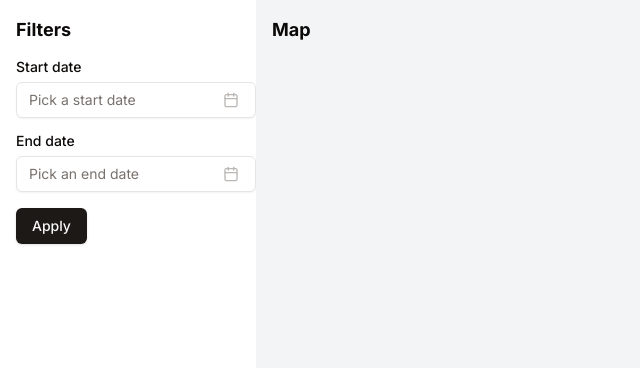
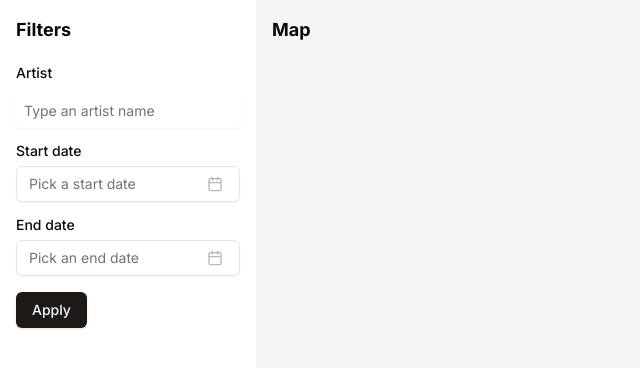
Before and after one commit to eduardogenari/gighub, a Next.js app: page / in a window 1280 px wide. Shown: the top 368 px of the page, without its empty margins (0-640 px from the left). Built offline with nearby package versions, Linux system fonts and the light colour scheme.

Commit message:
Create search item component and add artists search

```diff
--- a/app/map/page.tsx
+++ b/app/map/page.tsx
@@ -5,6 +5,7 @@ import Filters from "@/components/Filters";
 import Spinner from "@/components/Spinner";
 import { NavigationMenu } from "@/components/ui/navigation-menu";
 import type { Event } from "@/types/event";
+import type { Artist } from "@/types/artist";
 import { YYYYMMDDToDate } from "@/lib/utils";
 
 export default async function Page({
@@ -46,6 +47,14 @@ export default async function Page({
   );
   let events = JSON.parse(eventsFile);
 
+  // Read artists from file
+  const artistsFile = await fs.readFile(
+    process.cwd() + "/app/map/artists.json",
+    "utf8"
+  );
+  let artists = JSON.parse(artistsFile);
+  artists = artists.map((artist: Artist) => artist.name)
+
   // Filter by start date and end date
   if (startDate && endDate) {
     events = events.filter((event: { date: string }) => {
@@ -61,7 +70,7 @@ export default async function Page({
       <div className="w-1/5 bg-white p-4">
         <h1 className="text-lg font-bold mb-4">Filters</h1>
         <NavigationMenu></NavigationMenu>
-        <Filters />
+        <Filters artists={artists} />
       </div>
       <div className="w-4/5 bg-gray-100">
         <Map markers={events} />
--- a/app/page.tsx
+++ b/app/page.tsx
@@ -10,7 +10,7 @@ export default function Home() {
       <div className="w-1/5 bg-white p-4">
         <h1 className="text-lg font-bold mb-4">Filters</h1>
         <NavigationMenu></NavigationMenu>
-        <Filters />
+        <Filters artists={[]} />
       </div>
 
       <div className="w-4/5 bg-gray-100 p-4">
--- a/components/CalendarItem.tsx
+++ b/components/CalendarItem.tsx
@@ -1,7 +1,5 @@
 import { format } from "date-fns";
 import { CalendarIcon } from "lucide-react";
-import { z } from "zod";
-
 import { cn } from "@/lib/utils";
 import { Button } from "@/components/ui/button";
 import { Calendar } from "@/components/ui/calendar";
@@ -42,7 +40,7 @@ export default function CalendarItem({
                 <Button
                   variant={"outline"}
                   className={cn(
-                    "w-[240px] pl-3 text-left font-normal",
+                    "pl-3 text-left font-normal",
                     !field.value && "text-muted-foreground"
                   )}
                 >
--- a/components/Filters.tsx
+++ b/components/Filters.tsx
@@ -1,17 +1,18 @@
 "use client";
 
 import { zodResolver } from "@hookform/resolvers/zod";
-import { useForm } from "react-hook-form";
 import { z } from "zod";
-
 import { Button } from "./ui/button";
 import { Form } from "@/components/ui/form";
+import { useForm } from "react-hook-form";
 import CalendarItem from "./CalendarItem";
+import SearchItem from "./SearchItem";
 import { useRouter } from "next/navigation";
 import { format } from "url";
 import { dateToYYYYMMDD } from "@/lib/utils";
 
 const FormSchema = z.object({
+  artist: z.string(),
   startDate: z.date({
     required_error: "A start date is required.",
   }),
@@ -20,7 +21,7 @@ const FormSchema = z.object({
   }),
 });
 
-export default function Filters() {
+export default function Filters({ artists }: { artists: string[] }) {
   const router = useRouter();
 
   const form = useForm<z.infer<typeof FormSchema>>({
@@ -33,6 +34,7 @@ export default function Filters() {
       query: {
         startDate: dateToYYYYMMDD(data.startDate),
         endDate: dateToYYYYMMDD(data.endDate),
+        artist: data.artist,
       },
     });
     router.push(url);
@@ -41,6 +43,13 @@ export default function Filters() {
   return (
     <Form {...form}>
       <form onSubmit={form.handleSubmit(onSubmit)} className="space-y-4">
+        <SearchItem
+          form={form}
+          name={"artist"}
+          label={"Artist"}
+          placeholder={"Type an artist name"}
+          options={artists}
+        />
         <CalendarItem
           form={form}
           name={"startDate"}
--- /dev/null
+++ b/components/SearchItem.tsx
@@ -0,0 +1,92 @@
+import {
+  FormControl,
+  FormField,
+  FormItem,
+  FormLabel,
+  FormMessage,
+} from "@/components/ui/form";
+import { useState } from "react";
+import { Input } from "./ui/input";
+
+export default function SearchItem({
+  form,
+  name,
+  label,
+  placeholder,
+  options,
+}: {
+  form: any;
+  name: string;
+  label: string;
+  placeholder: string;
+  options: string[];
+}) {
+  const [showSuggestions, setShowSuggestions] = useState<boolean>(false);
+  const [suggestions, setSuggestions] = useState<string[]>([]);
+  const [input, setInput] = useState<string>("");
+
+  const handleInputChange = (e: React.ChangeEvent<HTMLInputElement>) => {
+    // Get input value
+    const input = e.target.value;
+    setInput(input);
+
+    // Filter options
+    const filteredOptions: string[] = options.filter((suggestion) =>
+      suggestion.toLowerCase().includes(input.toLowerCase())
+    );
+    setSuggestions(filteredOptions);
+
+    // Show options only if the input value is not an empty string
+    if (input.length !== 0) {
+      setShowSuggestions(true);
+    } else {
+      setShowSuggestions(false);
+    }
+  };
+
+  const handleClick = (suggestion: string) => {
+    setInput(suggestion);
+    setShowSuggestions(false);
+  };
+  return (
+    <FormField
+      control={form.control}
+      name={name}
+      render={({ field }) => (
+        <FormItem>
+          <FormLabel>{label}</FormLabel>
+          <FormControl>
+            <Input
+              {...field}
+              type="text"
+              value={input}
+              placeholder={placeholder}
+              onChange={(e) => {
+                field.onChange(e);
+                handleInputChange(e);
+              }}
+              className="py-1 px-2 border-1 border-gray-800 rounded"
+            />
+          </FormControl>
+          {showSuggestions ? (
+            <ul className="border border-gray-200 rounded">
+              {suggestions.map((suggestion, index) => (
+                <li
+                  key={index}
+                  onClick={(e) => {
+                    field.onChange(suggestion);
+                    handleClick(suggestion);
+                  }}
+                  className="cursor-pointer hover:bg-orange-100 text-sm p-2"
+                >
+                  {suggestion}
+                </li>
+              ))}
+            </ul>
+          ) : null}
+          <FormMessage />
+        </FormItem>
+      )}
+    />
+  );
+}
--- a/package.json
+++ b/package.json
@@ -10,6 +10,7 @@
   },
   "dependencies": {
     "@hookform/resolvers": "^3.9.0",
+    "@radix-ui/react-dialog": "^1.1.1",
     "@radix-ui/react-icons": "^1.3.0",
     "@radix-ui/react-label": "^2.1.0",
     "@radix-ui/react-navigation-menu": "^1.2.0",
@@ -18,6 +19,7 @@
     "@radix-ui/react-toast": "^1.2.1",
     "class-variance-authority": "^0.7.0",
     "clsx": "^2.1.1",
+    "cmdk": "^1.0.0",
     "date-fns": "^3.6.0",
     "lucide-react": "^0.411.0",
     "next": "14.2.5",
```
Also changed, not shown: 1 other file (tests, documents, lock files or other folders).
